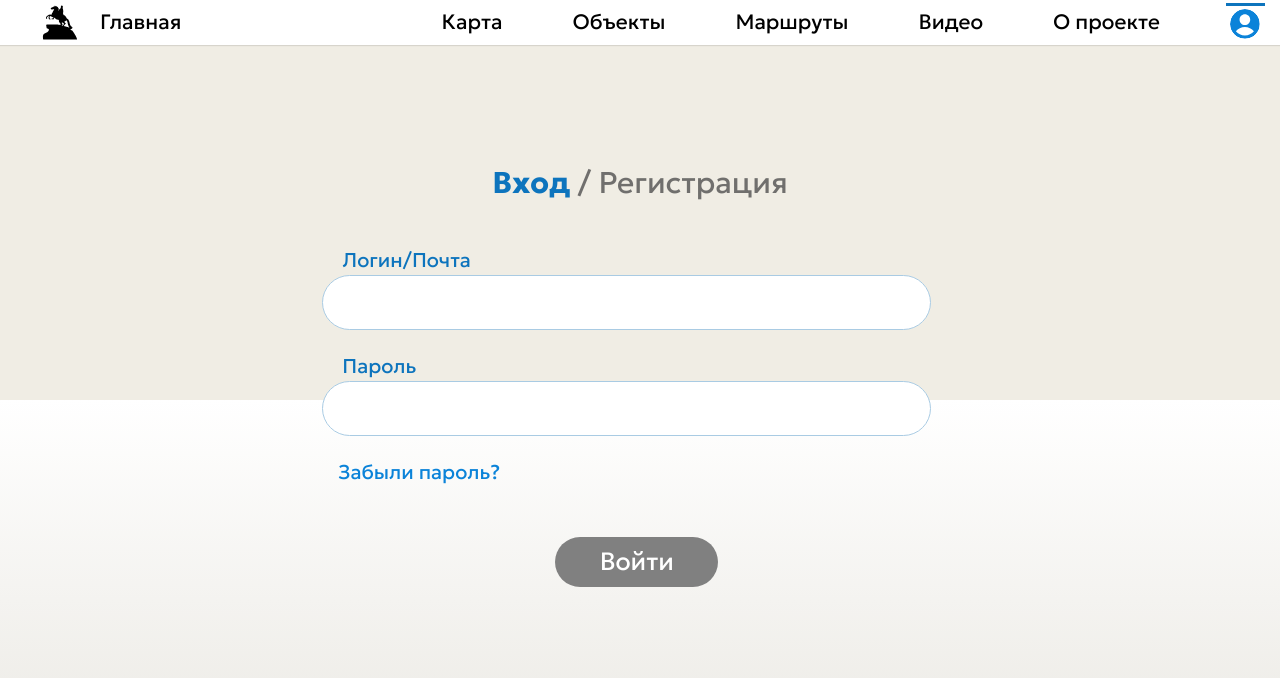
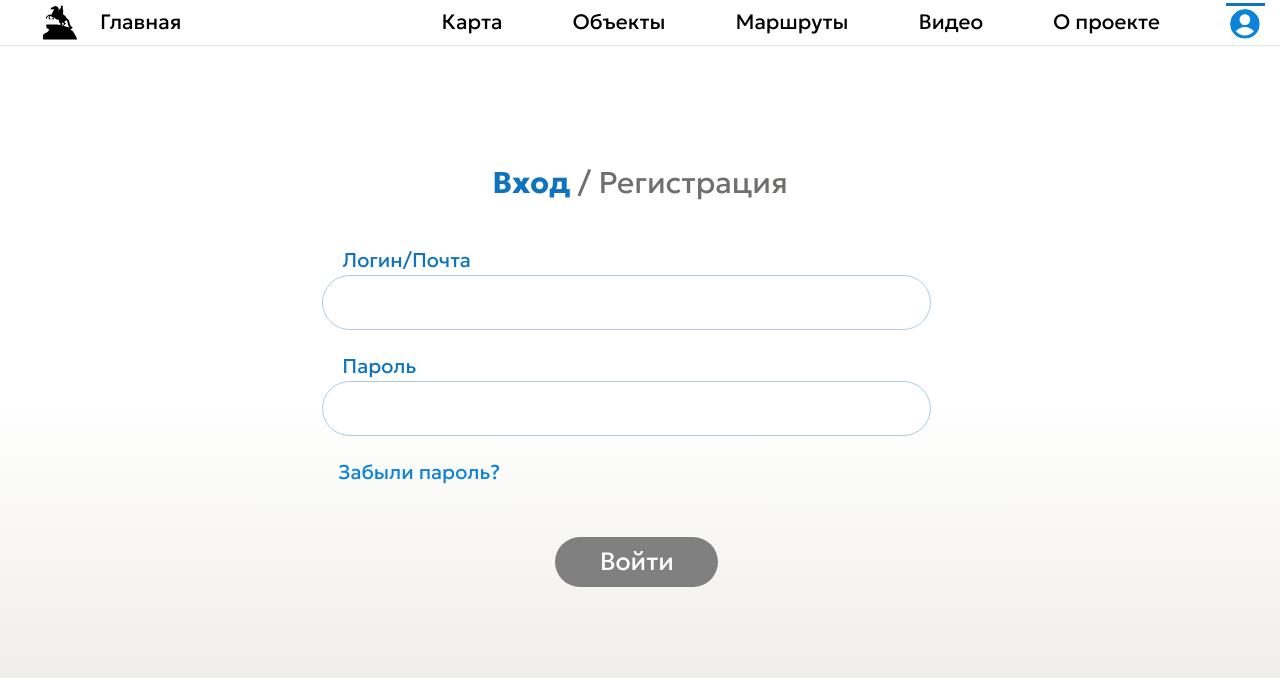
Before and after one commit to LeningradAfterTheVictory/Frontend, a Next.js app in the folder leningrad/: page /authentication-authorization in a window 1280 px wide. Shown: the top 678 px of the page. Built offline with nearby package versions, Linux system fonts and the light colour scheme.

Commit message:
little fixes

```diff
--- a/leningrad/app/authentication-authorization/authentication-authorization-style.css
+++ b/leningrad/app/authentication-authorization/authentication-authorization-style.css
@@ -14,6 +14,10 @@ main {
   flex-direction: column;
   align-items: center;
 } */
+
+body {
+  background: #FFFFFF;
+}
 
 .text {
   font-size: clamp(30px, 2.5vh, 48px);
--- a/leningrad/app/objects/page.js
+++ b/leningrad/app/objects/page.js
@@ -104,7 +104,6 @@ const App = () => {
         }
         const data = await response.json();
         setObjects(data);
-        console.log(data);
       } catch (error) {
         console.error("Ошибка загрузки данных:", error);
         setError(error.message);
```
